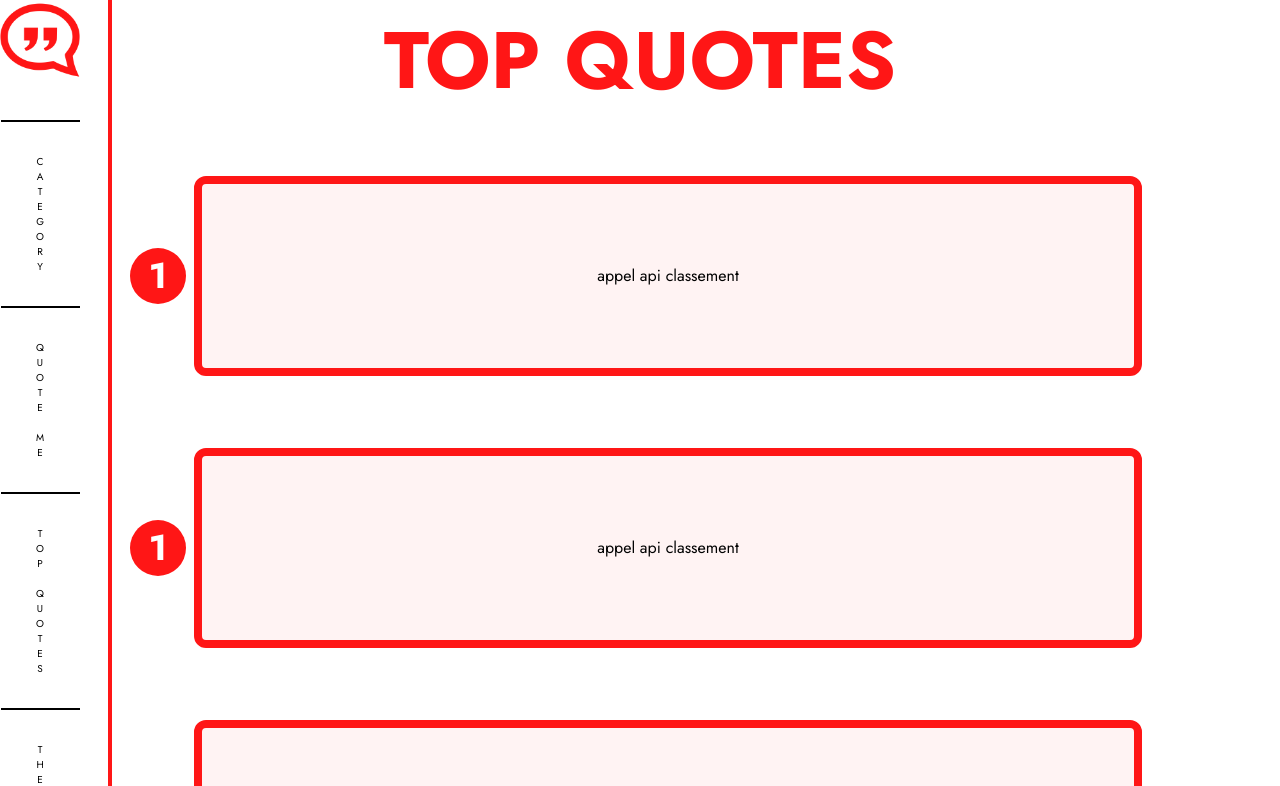
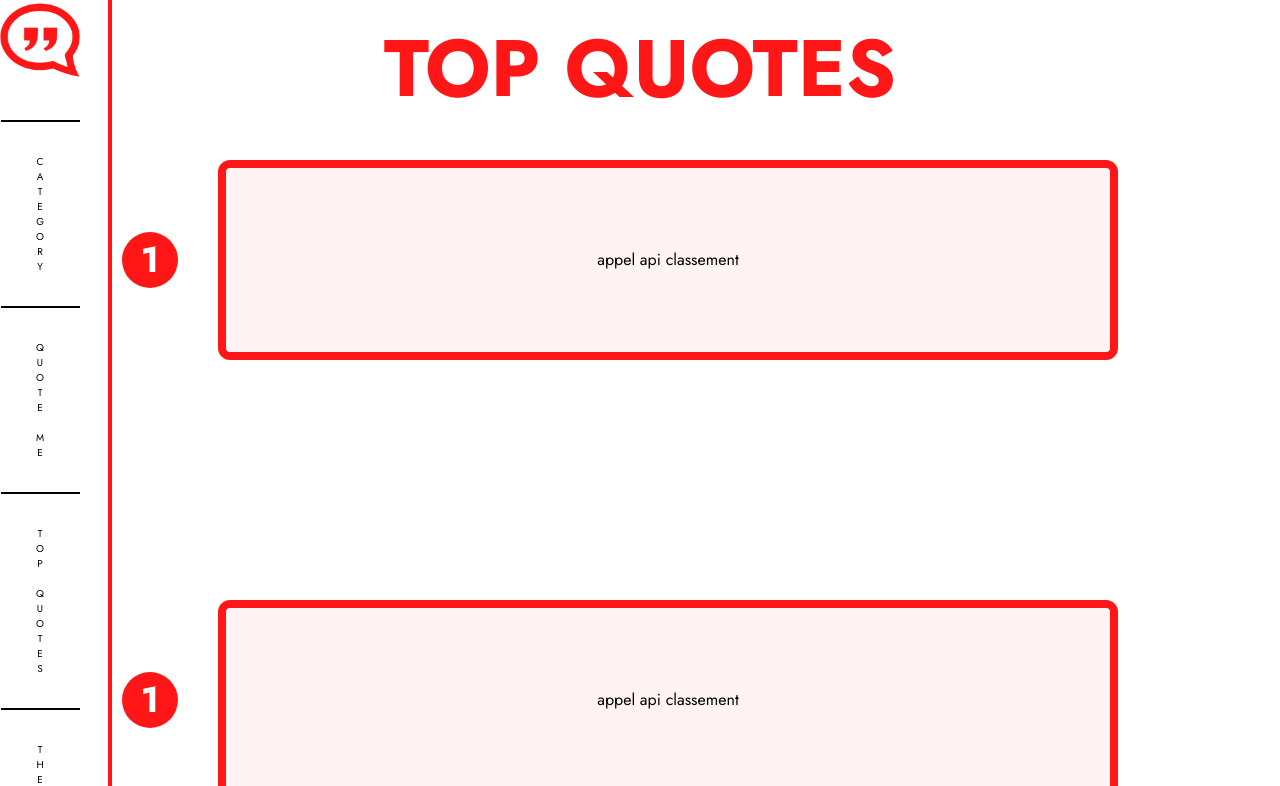
Before and after one commit to JohnnyHiriart/OhMyQuote, a React (Vite) app: page /top-quotes in a window 1280 px wide. Shown: the top 786 px of the page. Built offline with nearby package versions, Linux system fonts and the light colour scheme; a web font is replaced by a local one.

Commit message:
finalisation top quotes

```diff
--- a/src/components/RbThumbs.jsx
+++ b/src/components/RbThumbs.jsx
@@ -2,11 +2,11 @@ import React from "react";
 
 const RbThumbs = () => {
   return (
-    <div className="flex items-center content-center justify-center pt-10 m-2 ">
+    <div className="flex items-center content-center justify-center pt-20 m-10">
       <div className="flex items-center justify-center text-4xl font-bold text-white rounded-full h-14 bg-redquote w-14">
         1
       </div>
-      <div className="flex content-center justify-center w-3/4 m-2 border-8 rounded-xl border-redquote bg-redquote bg-opacity-5">
+      <div className="flex content-center justify-center w-3/4 m-10 border-8 rounded-xl border-redquote bg-redquote bg-opacity-5">
         {/* box with quote */}
         <div>{/* first quote img */}</div>
         <div className="p-20">appel api classement</div>
--- a/src/components/TopQuotes.jsx
+++ b/src/components/TopQuotes.jsx
@@ -9,7 +9,7 @@ const TopQuotes = () => {
         <NavBar />
       </div>
       <div className="flex justify-center font-bold text-redquote text-7xl">
-        <h1>TOP QUOTES</h1>
+        <h1 className="fixed m-2">TOP QUOTES</h1>
       </div>
       <div className="flex flex-col w-screen left-16">
         <RbThumbs />
```
